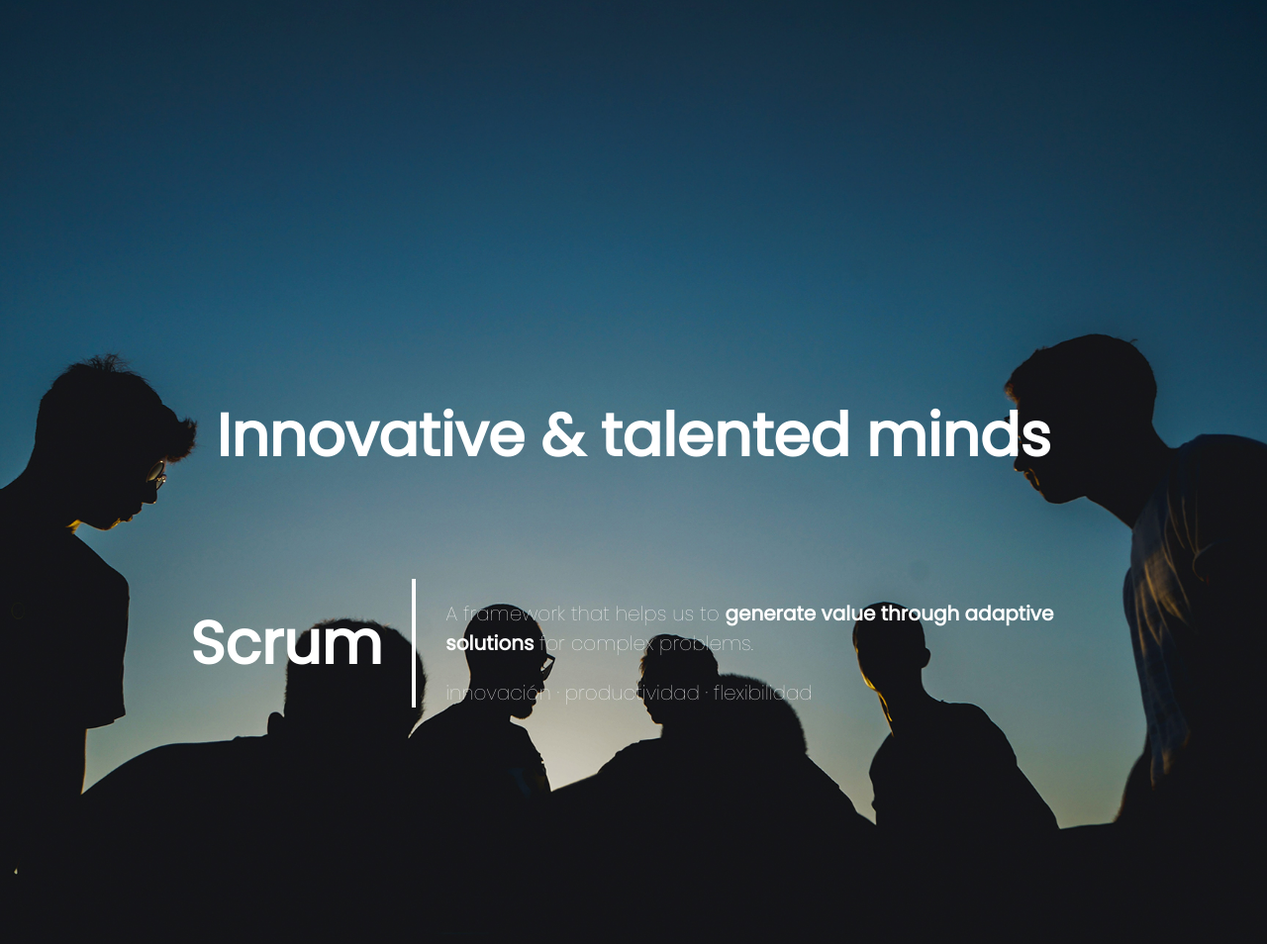
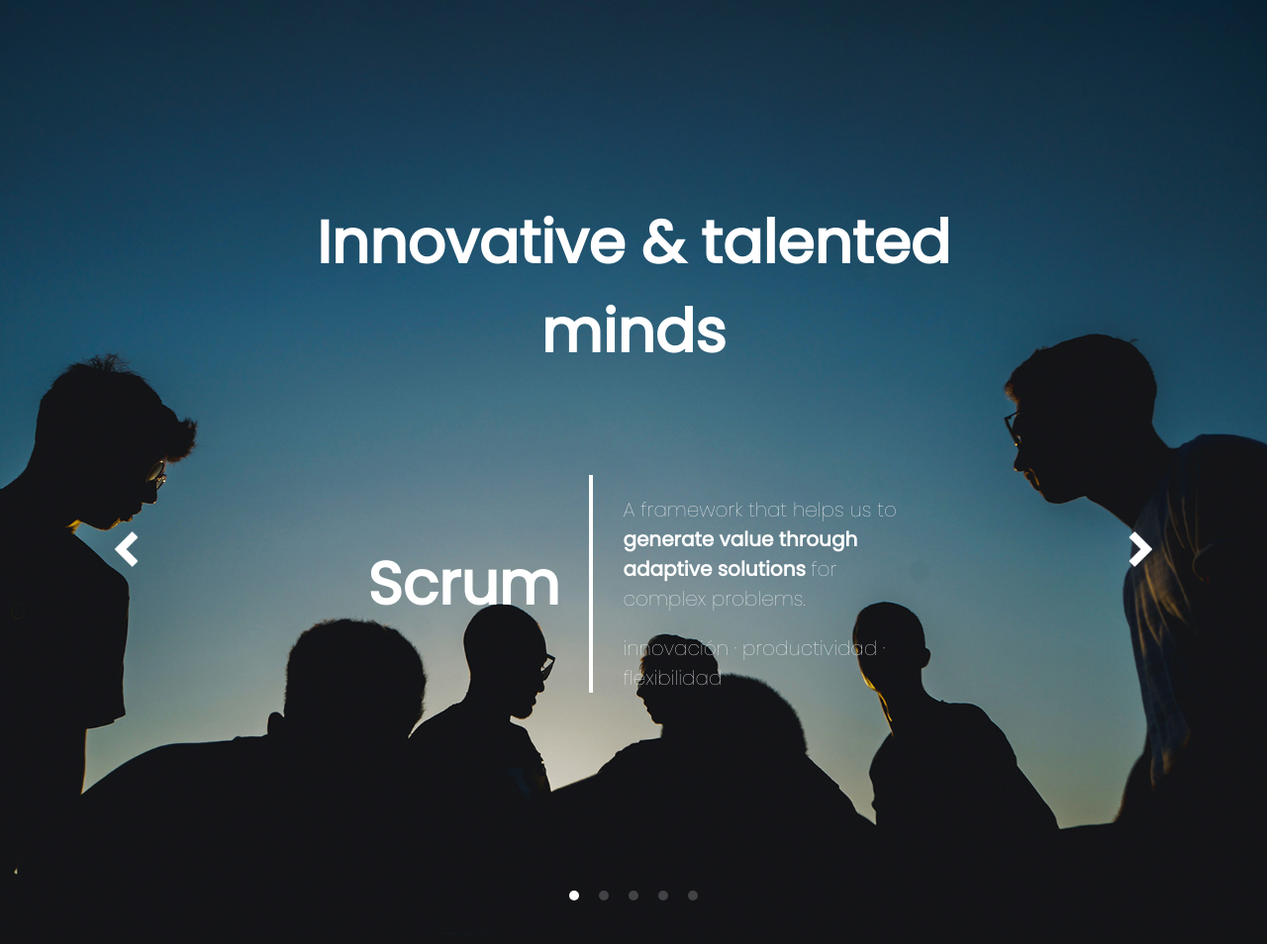
Before and after one commit to Cloud-Alchemy-Projects/HackathonT-Systems, a Node server app: page / in a window 1280 px wide. Shown: the part 1445-2399 px from the top of the page at 99% size. Run offline with Node 20, Linux system fonts and the light colour scheme.

Commit message:
Mover derecha o izquierda seccion 2

```diff
--- a/public/css/styles.css
+++ b/public/css/styles.css
@@ -331,9 +331,65 @@ body{
     display: flex;
     justify-content: center;
     align-items: center;
-    flex-direction: column;
+    flex-direction: row;
 }
 
+.text-container-sec2{
+    display: flex;
+    flex-direction: column;
+    width: 60%;
+    height: 100vh;
+    justify-content: center;
+    align-items: center;
+}
+
+.flecha-container{
+    width: 20%;
+    height: 100vh;
+    display: flex;
+    justify-content: center;
+    align-items: center;
+}
+
+.flecha{
+    width: 40px;
+    height: 40px;
+    cursor: pointer;
+}
+
+.paginacion{
+    display: flex;
+    flex-direction: row;
+    justify-content: center;
+    align-items: center;
+    width: 100%;
+    margin-top: 200px;
+}
+
+.boton{
+    border-radius: 50%;
+    width: 10px;
+    height: 10px;
+    background-color: var(--color-text);
+    margin: 0 10px;
+    opacity: 0.2;
+}
+
+.flecha-opaca{
+    opacity: 0.5;
+    cursor: not-allowed;
+}
+
+.selected{
+    opacity: 1;
+}
+
+.rotacion-derecha{
+    transform: rotate(270deg);
+}
+.rotacion-izquierda{
+    transform: rotate(90deg);
+}
 .vertical-line{
     border: 2px solid white;
     margin: 0 30px;
--- a/views/section2/section2.ejs
+++ b/views/section2/section2.ejs
@@ -1,4 +1,5 @@
 <section id="second-section" class="section2">
+
     <div class="section2-1">
         <div class="title-container">
             <h2 class = "second-title"> In order to navigate the complexity of our current business enviroment we need to <b> simplify the ways we collaborate. </b></h2>
@@ -10,8 +11,12 @@
             <h5 class = "fifth-title"> Allows companies to adapt faster to the continuum of change. </h5>
         </div>
     </div>
+
     <div class="section2-2">
-
+        <div class="flecha-container">
+            <img src="./icons/flecha50.png" alt="" id="izquierda" class="flecha rotacion-izquierda">
+        </div>
+        <div class="text-container-sec2">
             <h1 class="first-title"> Innovative & talented minds </h1>
 
             <div class = "tabla">
@@ -52,6 +57,18 @@
                     <p class= "paragraph"> Use of a network of remote services connected to the Internet to store, manage, and process data, servers, databases, networks, and software.</p>
                 </div>
             </div>
+
+            <div class="paginacion">
+                <div class="boton selected"></div>
+                <div class="boton"></div>
+                <div class="boton"></div>
+                <div class="boton"></div>
+                <div class="boton"></div>
+            </div>
+        </div>
+        <div class="flecha-container">
+            <img src="./icons/flecha50.png" alt="" id="derecha" class="flecha rotacion-derecha">
+        </div>
     </div>
 
 </section>
```
Also changed, not shown: public/js/section2.js (+51 -48 lines), public/icons/flecha100.png (added), public/icons/flecha50.png (added). Lines whose indentation alone changed are shown as unchanged.
